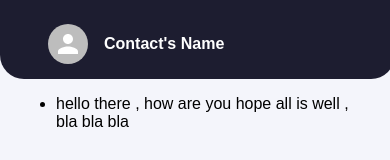
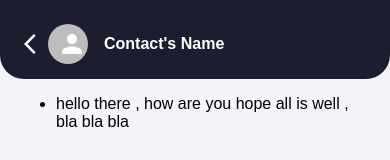
Before and after one commit to kmostafa599/ConnectChatApp, a React (Create React App) app in the folder connect-chat-app/: page / in a window 390 px wide. Shown: the top 160 px of the page. Built offline with nearby package versions, Linux system fonts and the light colour scheme.

Commit message:
add the mobile chat header back button + css mod

```diff
--- a/connect-chat-app/src/Components/ChatHeader.tsx
+++ b/connect-chat-app/src/Components/ChatHeader.tsx
@@ -1,11 +1,13 @@
 import React from 'react'
 import { Avatar } from '@mui/material'
+import ArrowBackIosIcon from '@mui/icons-material/ArrowBackIos';
 function ChatHeader() {
   return (
     <div className='contacts-header'>
         <div className='header-contact-id'>
-            <Avatar/>
-            <h1>Contact's Name</h1>
+          <ArrowBackIosIcon/>
+          <Avatar/>
+          <h1>Contact's Name</h1>
         </div>
     </div>
   )
--- a/connect-chat-app/src/assets/index.css
+++ b/connect-chat-app/src/assets/index.css
@@ -239,13 +239,12 @@ main {
   align-content: center;
   background-color: var(--dkBlue);
   color: white;
-  width: 89%;
+  width: 100%;
   display: flex;
   border-bottom-left-radius: 1.5rem;
   border-bottom-right-radius: 1.5rem;
   /* position: absolute; */
   /* z-index: 6; */
-  padding-left: 3rem;
   padding-top: 0.5rem;
   top: 0px;
 }
@@ -415,12 +414,17 @@ main {
   flex-direction: row;
   justify-content: center;
   align-items: center;
+  margin-left: 1rem;
 }
 
 .header-contact-id h1{
   font-size: 1rem;
   margin-left: 1rem;
   padding: 1rem 0;
+}
+
+.header-contact-id svg{
+  margin-left: 0.5rem;
 }
 
 @media (min-width: 900px){
```
